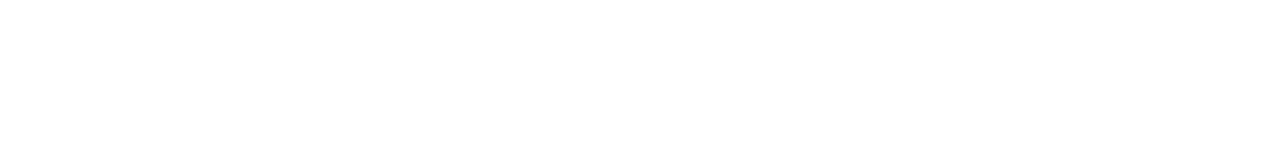
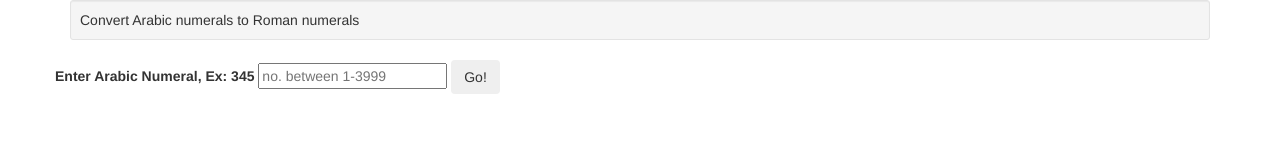
Before and after one commit to OkilyDokily/roman-numerals, a plain HTML site: page index.html in a window 1280 px wide. Drawn offline with Linux system fonts and the light colour scheme.

Commit message:
add the ui

```diff
--- a/index.html
+++ b/index.html
@@ -1,11 +1,29 @@
 <!DOCTYPE html>
-<html lang="en">
+<html >
 <head>
+  <link rel="stylesheet" href="css/bootstrap.css">
+  <link rel="stylesheet" href="css/styles.css">
   <script src="js/jquery-3.5.0.min.js"></script>
   <script src="js/scripts.js"></script>
   <title>Document</title>
 </head>
 <body>
+  <div class="container">
+    <div class="well well-sm">
+      Convert Arabic numerals to Roman numerals
+    </div>
+    <div class="row">
+      <form>
+        <div class="form-group">
+          <label for="">Enter Arabic Numeral, Ex: 345</label>
+          <input type="text" placeholder="no. between 1-3999">
+          <button class="btn">Go!</button>
+        </div>
+      </form>
+    </div>
+    <div id="result">
 
+    </div>
+  </div>
 </body>
 </html>
--- a/js/scripts.js
+++ b/js/scripts.js
@@ -48,6 +48,7 @@ function decimalToRomanNumeral(decimal){
       }
       else{
         secondSubtractionRomanNumeral = equivalentsMap.get(equivalentsMapKeys[i-1]);
+        //append lower value to higher value and then reiterate the function;
         return (secondSubtractionRomanNumeral + firstSubtractionRomanNumeral) + decimalToRomanNumeral(decimal - totalSubtractionDecimal);
       }
     }
@@ -66,6 +67,11 @@ $(document).ready(function(){
     console.log(decimalToRomanNumeral(number));
     i++;
   }
+  $("form").submit(function(e){
+    e.preventDefault();
+    var input = $("input").val()
+    $("#result").text(input + " equals " + decimalToRomanNumeral(input) + " in Roman Numerals.");
+  });
 
 
 })
```
